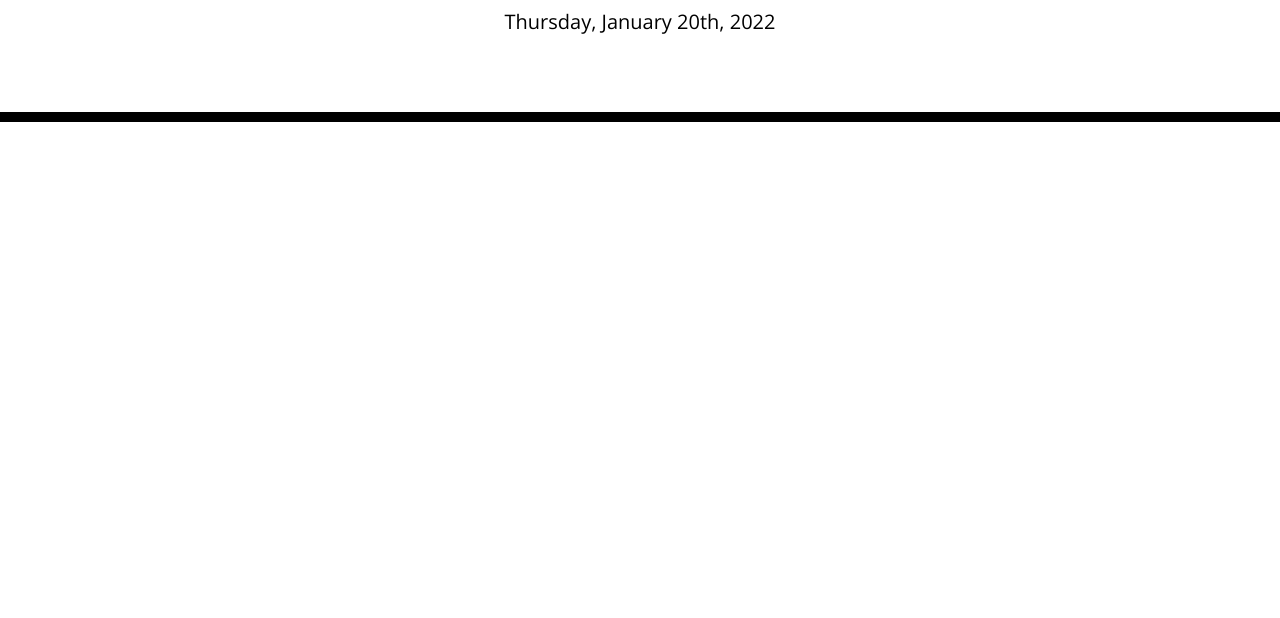
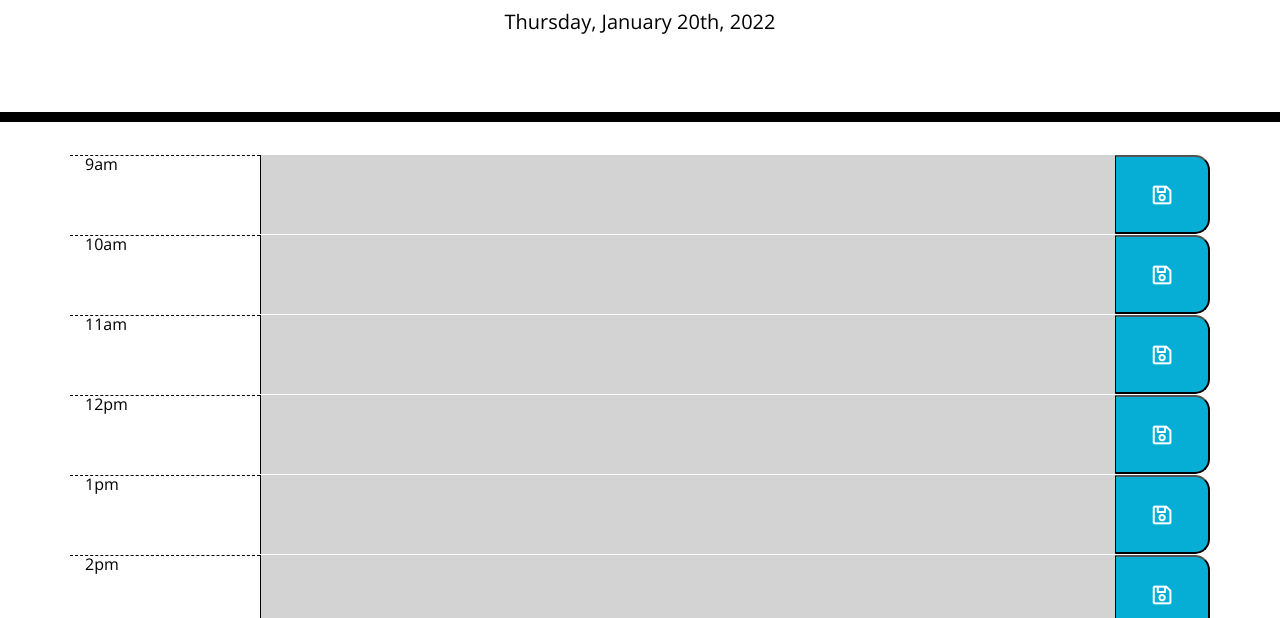
Before and after one commit to wlowrimore/vandy-bc-weeklyp-2022, a plain HTML site: page index.html in a window 1280 px wide. Shown: the part 182-800 px from the top of the page. Drawn offline with nearby package versions, Linux system fonts and the light colour scheme.

Commit message:
added text fields with colors and save button function

```diff
--- a/assets/JS/index.js
+++ b/assets/JS/index.js
@@ -87,3 +87,49 @@ function getTodaysDate() {
   $("#currentDay").text(curDate);
 }
 getTodaysDate();
+
+// color coded text fields
+dailyTimes.forEach(function(curHour) {
+  var hourRow = $("<form>").attr({
+      "class": "row"
+  });
+  $(".container").append(hourRow);
+
+  // displays time fields
+  var hourField = $("<div>")
+      .text(`${curHour.hour}${curHour.meridiem}`)
+      .attr({
+          "class": "col-md-2 hour"
+  });
+
+  // description of scheduled tasks/time state
+  var hourTask = $("<div>")
+      .attr({
+          "class": "col-md-9 description p-0"
+      });
+  var taskInfo = $("<textarea>");
+  hourTask.append(taskInfo);
+  taskInfo.attr("id", curHour.id);
+  if (curHour.time < moment().format("HH")) {
+      taskInfo.attr ({
+          "class": "past",
+      })
+  } else if (curHour.time === moment().format("HH")) {
+      taskInfo.attr({
+          "class": "present"
+      })
+  } else if (curHour.time > moment().format("HH")) {
+      taskInfo.attr({
+          "class": "future"
+      })
+  }
+
+  // save button
+  var saveButton = $("<i class='far fa-save fa-lg'></i>")
+  var saveAction = $("<button>")
+      .attr({
+          "class": "col-md-1 saveBtn"
+  });
+  saveAction.append(saveButton);
+  hourRow.append(hourField, hourTask, saveAction);
+})
--- a/assets/css/style.css
+++ b/assets/css/style.css
@@ -46,17 +46,17 @@ textarea{
 
 .past {
   background-color: #d3d3d3;
-  color: white;
+  color: black;
 }
 
 .present {
   background-color: #ff6961;
-  color: white;
+  color: black;
 }
 
 .future {
   background-color: #77dd77;
-  color: white;
+  color: black;
 }
 
 .saveBtn {
```
